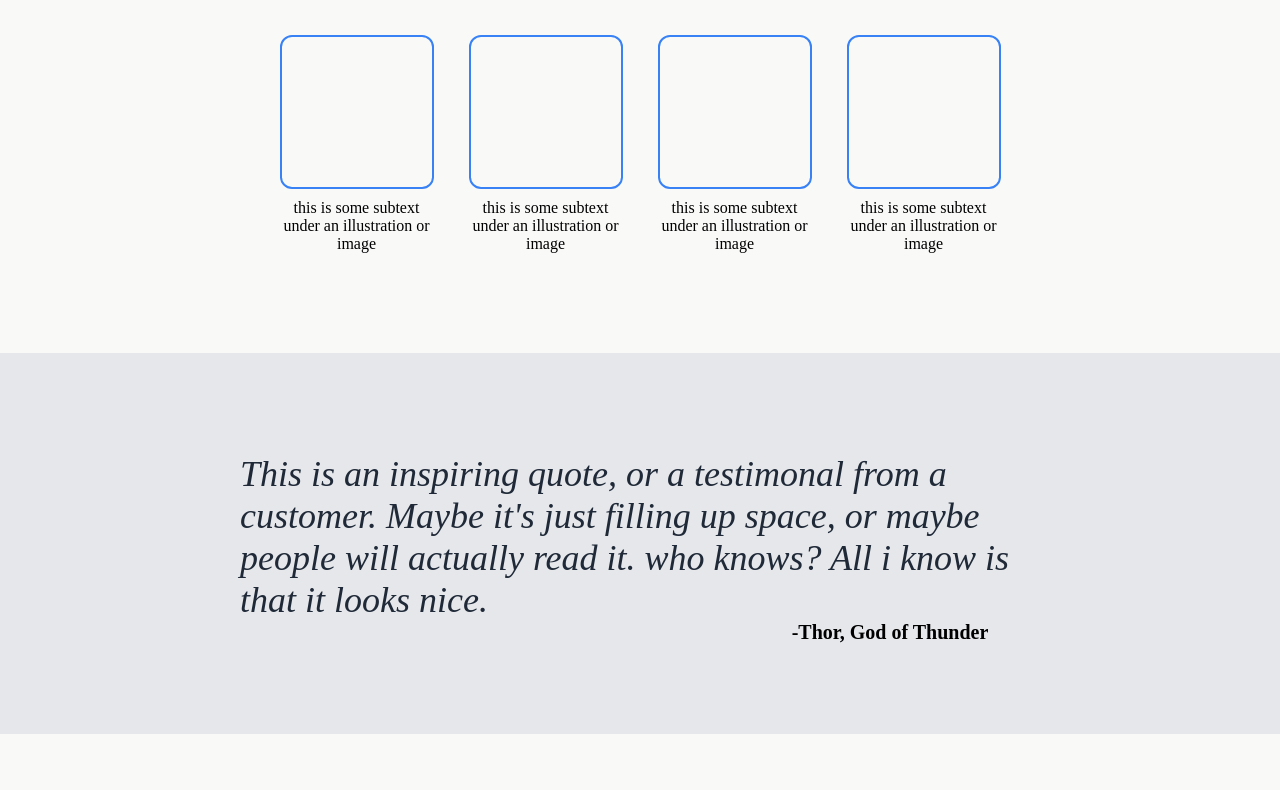
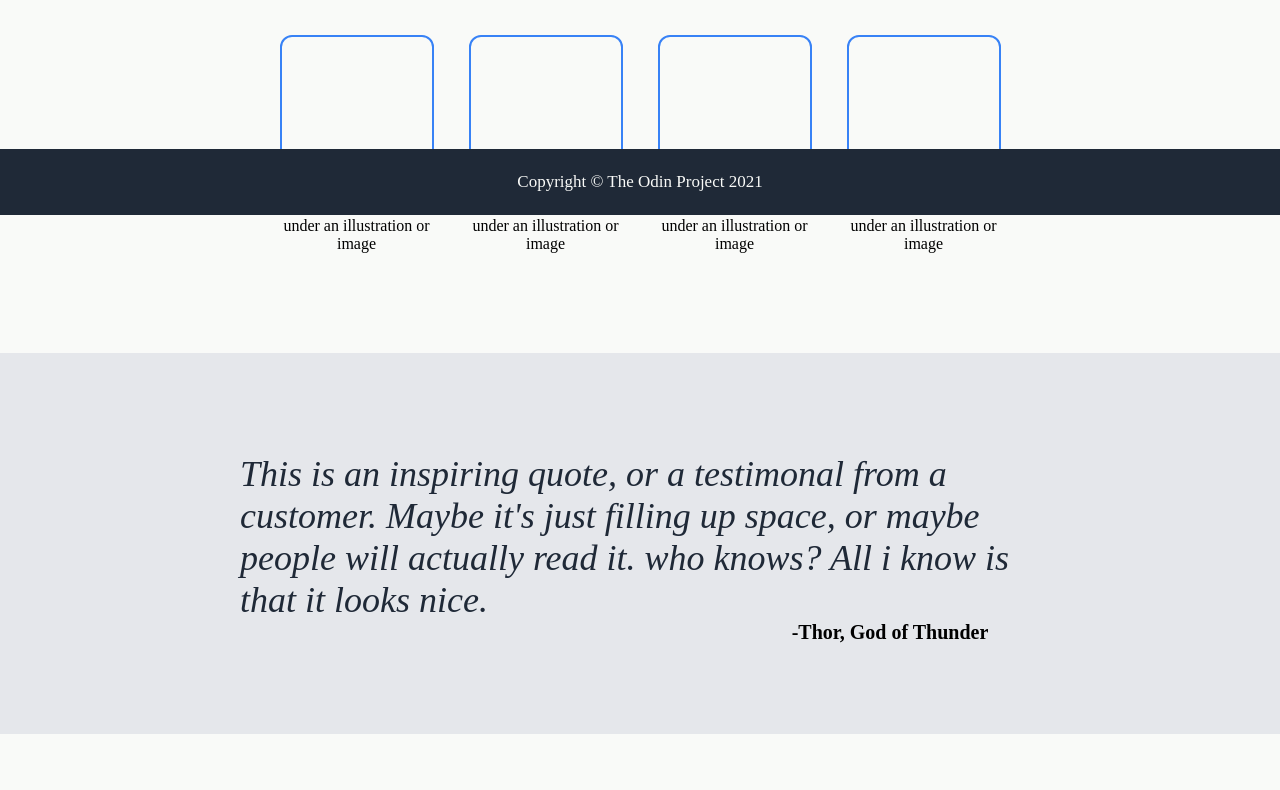
Before and after one commit to AHE04/landing-page, a plain HTML site: page index.html in a window 1280 px wide. Shown: the part 585-1375 px from the top of the page. Drawn offline with Linux system fonts and the light colour scheme.

Commit message:
add footer adn make it stick

```diff
--- a/index.html
+++ b/index.html
@@ -153,7 +153,9 @@
 
 
     <div class="footer">
-
+        <div class="footertext">
+           Copyright © The Odin Project 2021
+        </div>
     </div>
 
 </div>
--- a/style.css
+++ b/style.css
@@ -191,6 +191,7 @@ padding-top: 5px;
     justify-content: center;
     align-items: center;
     padding-top: 90px;
+    padding-bottom: 50px;
 }
 
 .fourthbox {
@@ -222,3 +223,20 @@ padding-top: 5px;
     padding: 4px 25px;
     margin-right: 0px;
 }
+
+.footer {
+    display: flex;
+    justify-content: center;
+    align-items: center;
+    background-color: #1F2937;
+    position: fixed;
+    left: 0;
+    bottom: 0;
+    width: 100%;
+}
+
+.footertext {
+    color: #F9FAF8;
+    padding: 23px;
+    font-size: 17px;
+}
```
